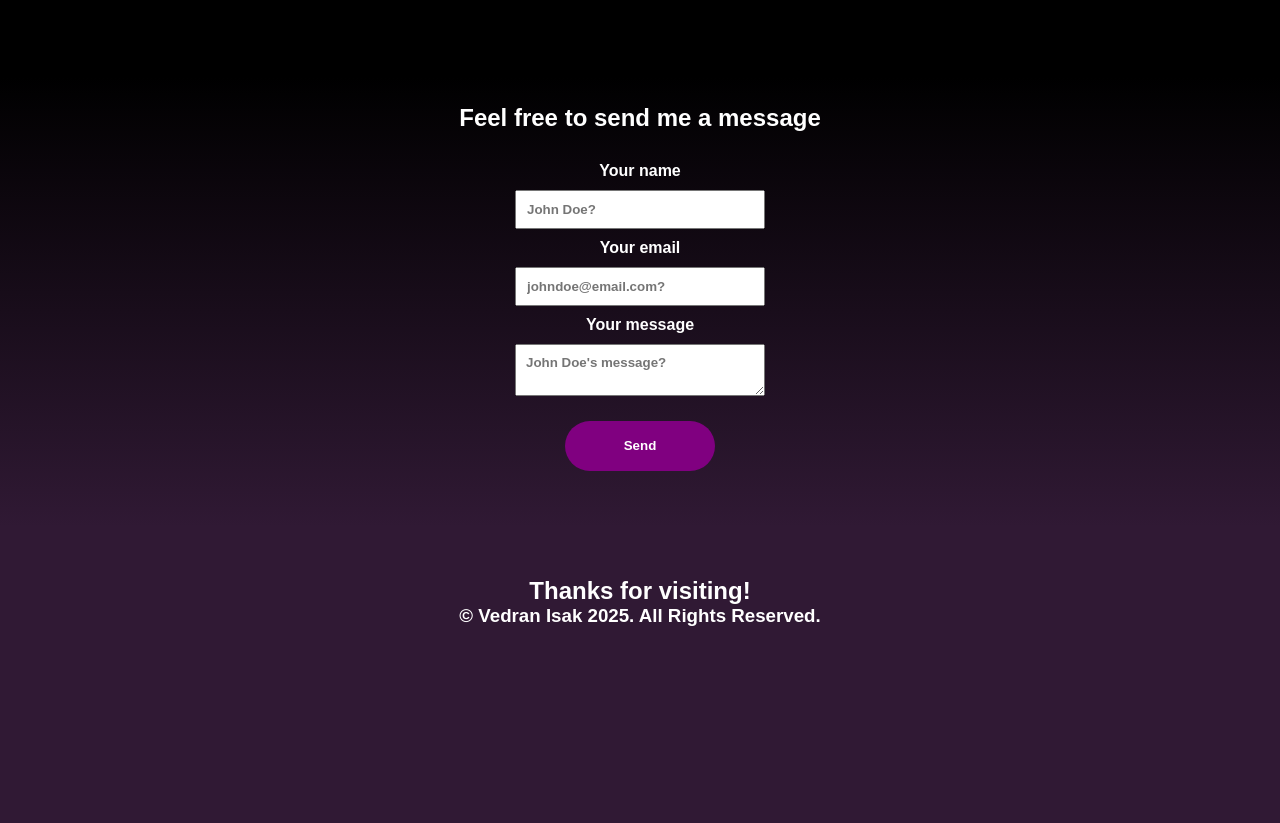
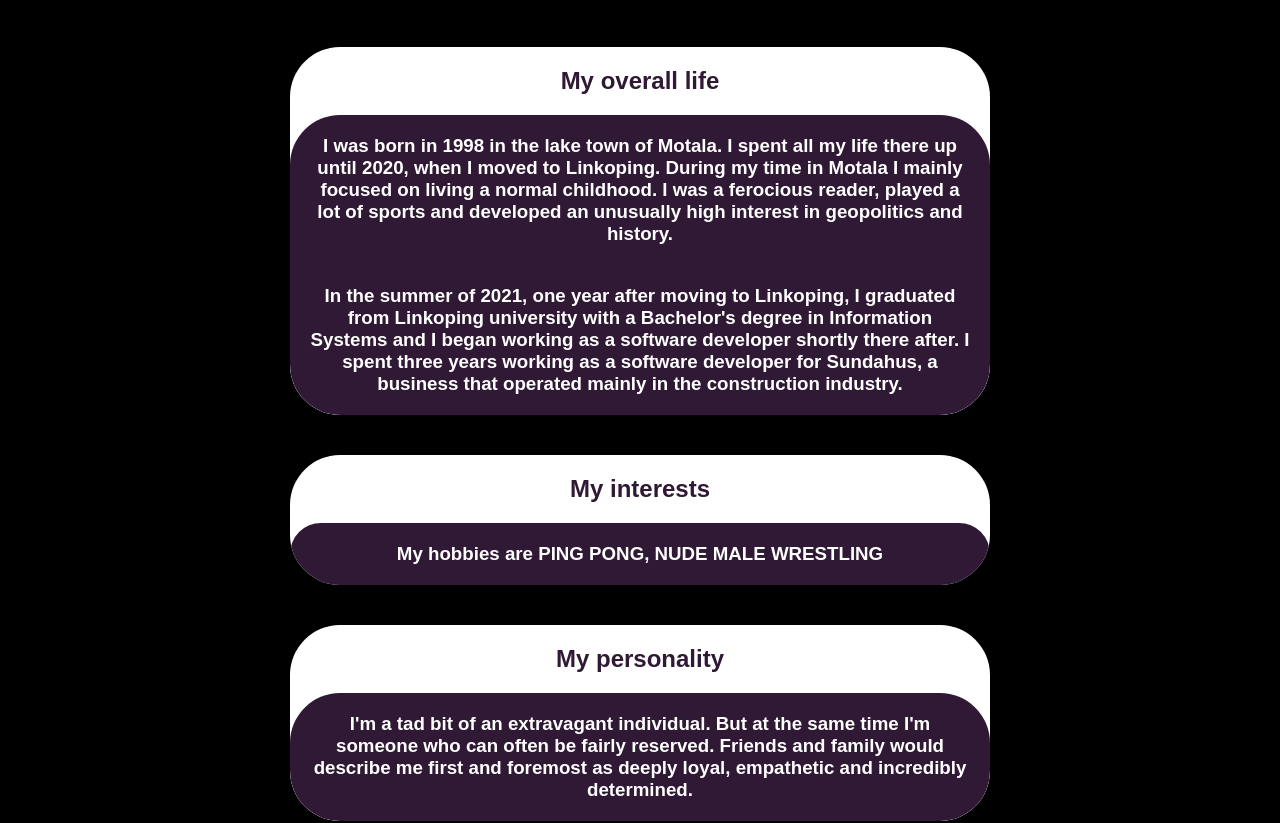
Before and after one commit to VedranIsak/Showcase, a React (Vite) app: page / in a window 1280 px wide. Shown: the part 3240-4063 px from the top of the page. Before the commit the page ends 3917 px from the top, so only its background shows below. Built offline with nearby package versions, Linux system fonts and the light colour scheme; a web font is replaced by a local one.

Commit message:
Began the construction of the about page

```diff
--- a/src/App.tsx
+++ b/src/App.tsx
@@ -6,6 +6,7 @@ import Footer from './components/Footer';
 import { GetProjects, GetProjectsHeader } from './helpers/ProjectHelper';
 import ProjectType from './enums/ProjectType';
 import Contact from './components/Contact';
+import About from './components/About';
 
 function App() {
   return (
@@ -21,6 +22,7 @@ function App() {
         projectsHeader = {GetProjectsHeader(ProjectType.CareerProject)}
         projectList={GetProjects(ProjectType.CareerProject)}
       />
+      <About />
       <Contact />
       <Footer />
     </>
--- /dev/null
+++ b/src/components/About.module.css
@@ -0,0 +1,50 @@
+.mainContainer {
+    display: flex;
+    flex-direction: column;
+    justify-content: center;
+    align-items: center;
+    background: black;
+}
+
+.container {
+    background: white;
+    border-radius: 50px;
+    outline: none;
+    border: none;
+    overflow: hidden;
+    margin: 20px;
+    transition: .5s border-color;
+}
+
+.container:hover {
+    border-color: #800080;
+}
+
+.container h2, .container h3 {
+    text-align: center;
+    margin: 20px;
+}
+
+.container h2 {
+    color: #301934;
+}
+
+.container h3 {
+    color: white;
+}
+
+.headerContainer, .textContainer {
+    display: flex;
+    justify-content: center;
+    width: 700px;
+}
+
+.textContainer {
+    display: flex;
+    flex-direction: column;
+    border-radius: 50px;
+}
+
+.textContainer {
+    background: #301934;
+}
--- /dev/null
+++ b/src/components/About.tsx
@@ -0,0 +1,48 @@
+import styles from './About.module.css';
+
+const About = () => {
+    return (
+        <div className={styles.mainContainer}>
+            <div className={styles.container}>
+                <div className={styles.headerContainer}>
+                    <h2>My overall life</h2>
+                </div>
+                <div className={styles.textContainer}>
+                    <h3>
+                        I was born in 1998 in the lake town of Motala.
+                        I spent all my life there up until 2020, when I moved to Linkoping.
+                        During my time in Motala I mainly focused on living a normal childhood. I was a
+                        ferocious reader, played a lot of sports and developed an unusually high interest in
+                        geopolitics and history.
+                    </h3>
+                    <h3>
+                        In the summer of 2021, one year after moving to Linkoping, I graduated from Linkoping university with a Bachelor's degree in Information Systems
+                        and I began working as a software developer shortly there after. I spent three years working as a software developer for Sundahus, a
+                        business that operated mainly in the construction industry.
+                    </h3>
+                </div>
+            </div>
+            <div className={styles.container}>
+                <div className={styles.headerContainer}>
+                    <h2>My interests</h2>
+                </div>
+                <div className={styles.textContainer}>
+                    <h3>My hobbies are PING PONG, NUDE MALE WRESTLING</h3>
+                </div>
+            </div>
+            <div className={styles.container}>
+                <div className={styles.headerContainer}>
+                    <h2>My personality</h2>
+                </div>
+                <div className={styles.textContainer}>
+                    <h3>
+                    I'm a tad bit of an extravagant individual. But at the same time I'm someone who can often be fairly reserved.
+                    Friends and family would describe me first and foremost as deeply loyal, empathetic and incredibly determined.
+                    </h3>
+                </div>
+            </div>
+        </div>
+    )
+}
+
+export default About;
```
